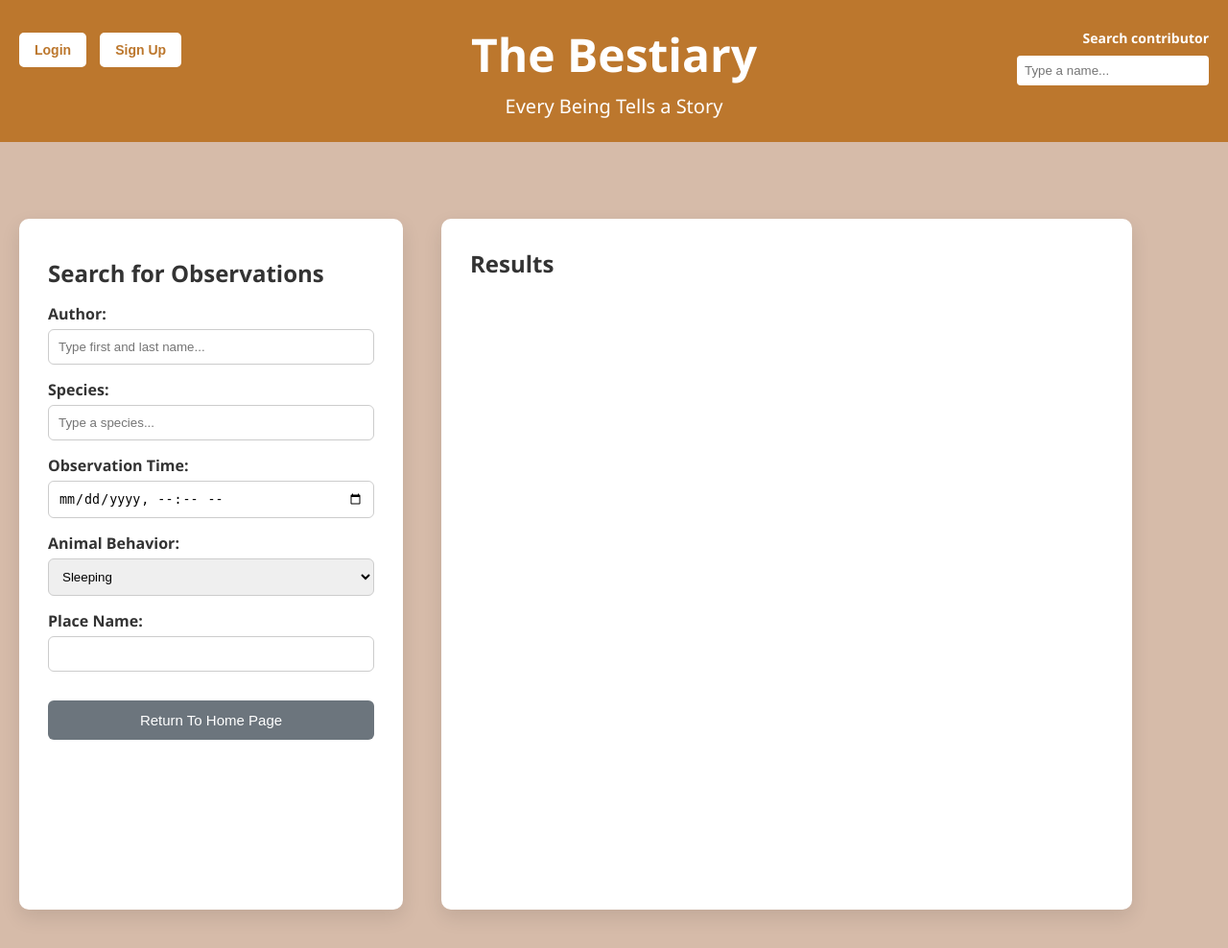
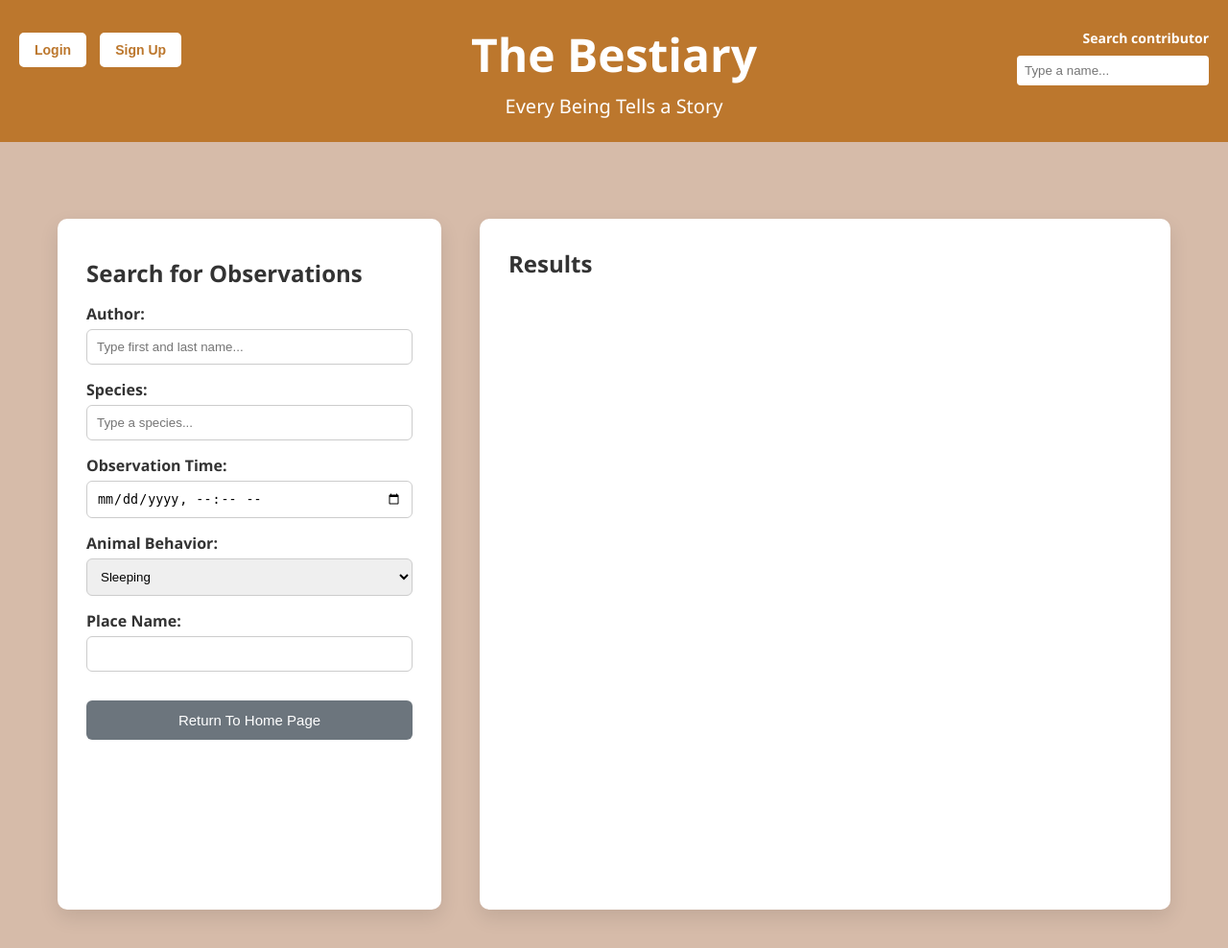
Before and after one commit to AlissaAudet/The-Bestiary, a Flask app: page /observation in a window 1280 px wide. Shown: the whole page at 96% size. Run offline with Flask 3, Linux system fonts and the light colour scheme; data that the repository does not hold is empty.

Commit message:
Centrer élement rechrche observation page

```diff
--- a/code/templates/observation.html
+++ b/code/templates/observation.html
@@ -17,9 +17,13 @@ html, body {
 
 }
 
-body {
-  justify-content: center;
-  align-items: stretch;
+.container {
+  margin: 0;
+            display: flex;
+            justify-content: center;
+            align-items: flex-start;
+            min-height: 100vh;
+
 }
 
 .layout-container {
@@ -182,6 +186,7 @@ body {
 </head>
 <body>
 {% include 'header.html' %}
+<div class="container">
   <div class="layout-container">
     <!-- Left: Form -->
     <div class="form-container">
@@ -226,5 +231,6 @@ body {
       </ul>
     </div>
   </div>
+  </div>
 </body>
 </html>
```
